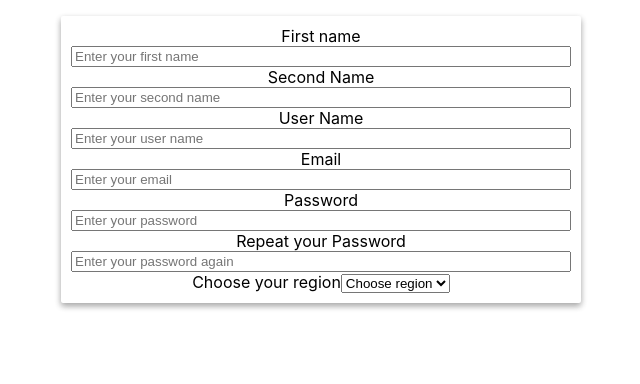
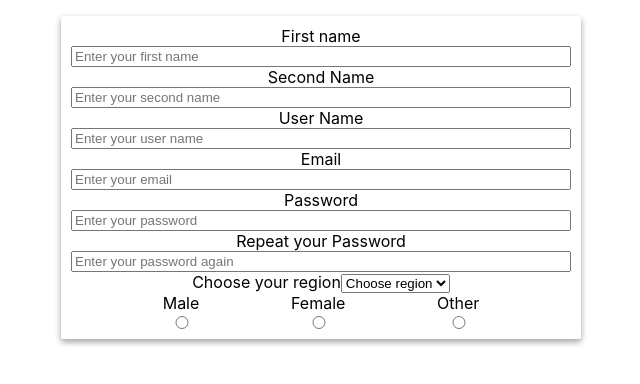
Before and after one commit to Seredenko23/homework9, a React (Create React App) app: page / in a window 1280 px wide. Shown: the top 384 px of the page, without its empty margins (319-959 px from the left). Built offline with nearby package versions, Linux system fonts and the light colour scheme.

Commit message:
added RadioButtons component

```diff
--- a/src/Form/Form.js
+++ b/src/Form/Form.js
@@ -4,6 +4,7 @@ import update from 'immutability-helper';
 
 import './Form.css';
 import Select from "./part/Select/Select";
+import RadioButtons from "./part/RadioButtons/RadioButtons";
 
 
 class Form extends Component {
@@ -99,6 +100,8 @@ class Form extends Component {
                     placeholder='Choose region'
                     value={this.state.newUser.region}
                     options={this.state.regionOption}/>
+                    <RadioButtons
+                        handler={this.handler}/>
             </form>
         );
     }
--- /dev/null
+++ b/src/Form/part/RadioButtons/RadioButtons.css
@@ -0,0 +1,5 @@
+.radio-wrapper {
+    display: flex;
+    flex-direction: row;
+    justify-content: space-evenly;
+}
--- /dev/null
+++ b/src/Form/part/RadioButtons/RadioButtons.js
@@ -0,0 +1,35 @@
+import React, {Component} from 'react';
+import Input from "../Input/Input";
+import './RadioButtons.css'
+
+class RadioButtons extends Component {
+    render() {
+        return (
+            <div className='radio-wrapper'>
+                <Input
+                    name='gender'
+                    title='Male'
+                    handler={this.props.handler}
+                    placeholder=''
+                    value='Male'
+                    type='radio'/>
+                <Input
+                    name='gender'
+                    title='Female'
+                    handler={this.props.handler}
+                    placeholder=''
+                    value='Female'
+                    type='radio'/>
+                <Input
+                    name='gender'
+                    title='Other'
+                    handler={this.props.handler}
+                    placeholder=''
+                    value='Other'
+                    type='radio'/>
+            </div>
+        );
+    }
+}
+
+export default RadioButtons;
```
